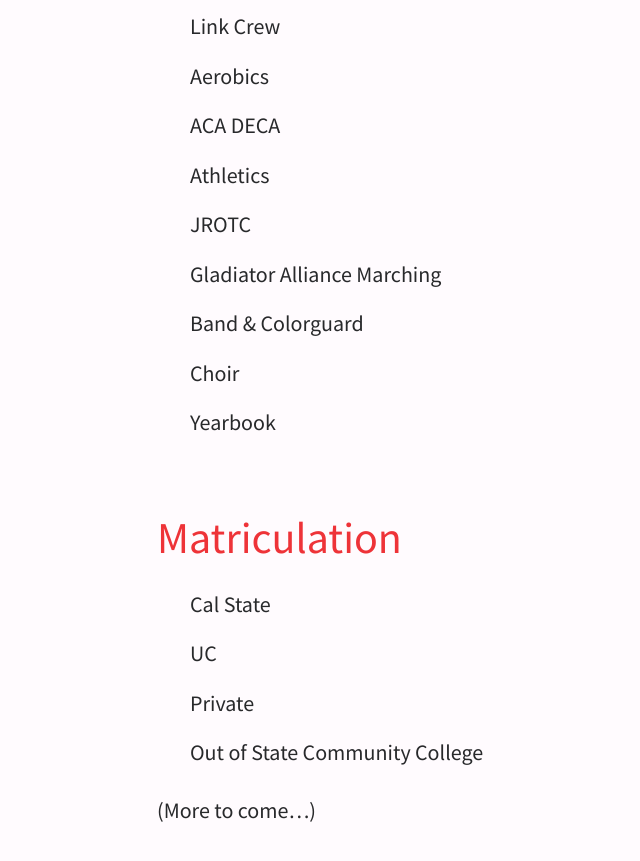
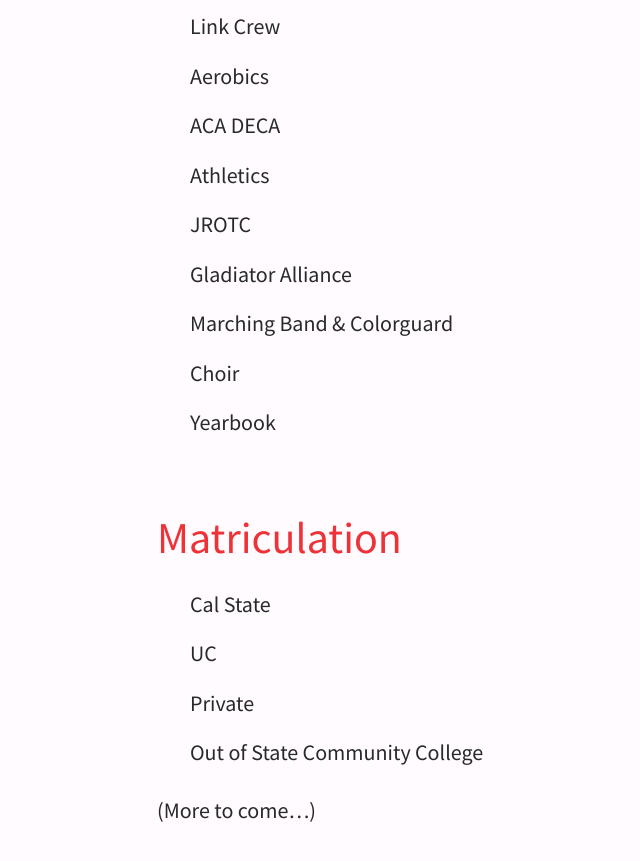
Before and after one commit to jimthoburn/gladstone, a Jekyll site: the page built from academics.markdown, in a window 1280 px wide and 900 px high, scrolled down 7820 px. Shown: the top 861 px of the window, without its empty margins (43-683 px from the left). Built offline with Jekyll 4.4.1, drawn with Linux system fonts in a browser that asks for light colours.

```diff
--- a/academics.markdown
+++ b/academics.markdown
@@ -1,9 +1,9 @@
 ---
 title: Academics at Gladstone High School
-layout: default
 image: "/images/campus/p1250477.jpg"
 image_focus: top
 body_classname: experimental
+layout: default
 ---
 
 <style>
@@ -180,8 +180,8 @@ On Saturdays, Test Prep is conducted weekly, staffed by a Gladstone teacher. A c
 * ACA DECA
 * Athletics
 * JROTC
-* Gladiator Alliance Marching
-* Band & Colorguard
+* Gladiator Alliance
+* Marching Band & Colorguard
 * Choir
 * Yearbook
 
```
